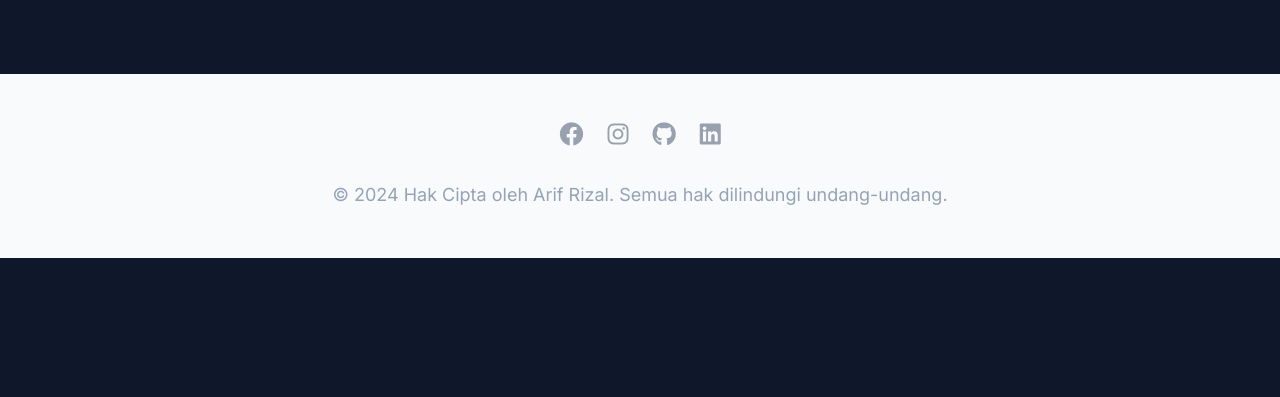
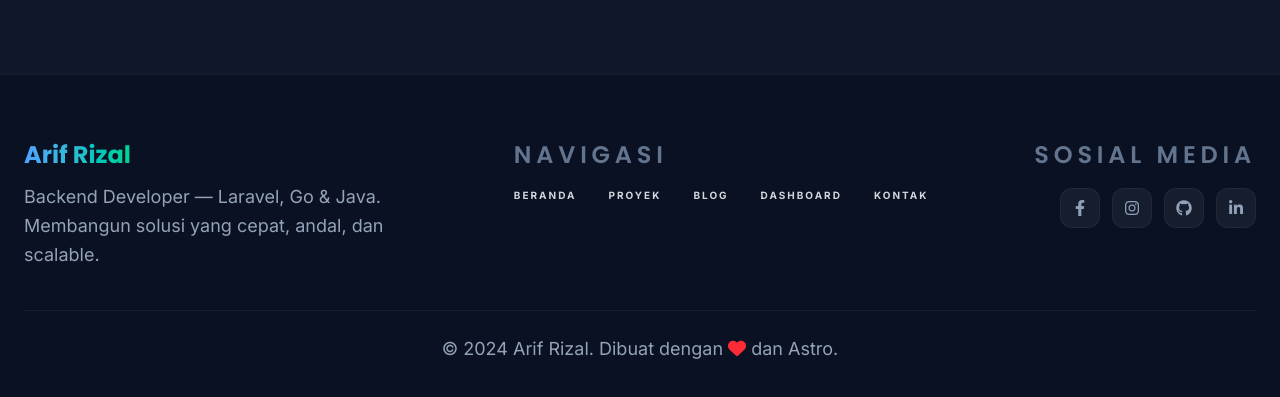
Before and after one commit to arif-rizal1122/arif-rizal1122.github.io, an Astro site: page / in a window 1280 px wide. Shown: the part 4178-4575 px from the top of the page. Before the commit the page ends 4436 px from the top, so only its background shows below. Built offline with nearby package versions, Linux system fonts and the light colour scheme; Astro itself is replaced by a stand-in of ours.

Commit message:
style: redesign footer to match app design standard
- Dark navy background with subtle top border, consistent with site theme
- Brand block with gradient logo + tagline
- Navigation and social columns using navbar-style uppercase links
- Rounded icon buttons with brand-colored hover states

```diff
--- a/src/layouts/Layout.astro
+++ b/src/layouts/Layout.astro
@@ -43,15 +43,50 @@ const { title, noindex = false, noFooter = false } = Astro.props;
 		</main>
 
     {!noFooter && (
-    <footer class="bg-gray-50 dark:bg-gray-800 py-12">
-      <div class="container mx-auto px-4 text-center">
-        <div class="flex justify-center space-x-6 mb-8">
-          <a href="javascript:void(0)" aria-label="Facebook" class="text-gray-400 hover:text-indigo-500 transition-colors"><i class="fab fa-facebook text-2xl"></i></a>
-          <a href="javascript:void(0)" aria-label="Instagram" class="text-gray-400 hover:text-indigo-500 transition-colors"><i class="fab fa-instagram text-2xl"></i></a>
-          <a href="https://github.com/arif-rizal1122" aria-label="GitHub" target="_blank" class="text-gray-400 hover:text-indigo-500 transition-colors"><i class="fab fa-github text-2xl"></i></a>
-          <a href="javascript:void(0)" aria-label="LinkedIn" class="text-gray-400 hover:text-indigo-500 transition-colors"><i class="fab fa-linkedin text-2xl"></i></a>
+    <footer class="bg-[#0a1122] border-t border-white/5 py-12 md:py-16 mt-auto">
+      <div class="container mx-auto px-4 md:px-6">
+        <div class="flex flex-col md:flex-row items-center md:items-start justify-between gap-10 md:gap-16 mb-10">
+          <!-- Brand -->
+          <div class="text-center md:text-left max-w-sm">
+            <a
+              href="/"
+              class="inline-block font-bold font-['Poppins'] bg-gradient-to-r from-blue-400 to-emerald-400 bg-clip-text text-transparent hover:scale-105 transition-transform text-xl md:text-2xl"
+            >
+              Arif Rizal
+            </a>
+            <p class="mt-3 text-sm text-slate-400 leading-relaxed">
+              Backend Developer — Laravel, Go &amp; Java. Membangun solusi yang cepat, andal, dan scalable.
+            </p>
+          </div>
+
+          <!-- Navigasi -->
+          <nav class="text-center md:text-left">
+            <h4 class="text-[10px] font-bold uppercase tracking-[0.2em] text-slate-500 mb-4">Navigasi</h4>
+            <div class="flex flex-wrap justify-center md:justify-start gap-x-8 gap-y-2.5">
+              <a href="/#beranda" class="text-[10px] font-bold uppercase tracking-[0.2em] text-gray-300 hover:text-blue-400 transition-colors">Beranda</a>
+              <a href="/projects" class="text-[10px] font-bold uppercase tracking-[0.2em] text-gray-300 hover:text-blue-400 transition-colors">Proyek</a>
+              <a href="/blog" class="text-[10px] font-bold uppercase tracking-[0.2em] text-gray-300 hover:text-blue-400 transition-colors">Blog</a>
+              <a href="/dashboard" class="text-[10px] font-bold uppercase tracking-[0.2em] text-gray-300 hover:text-blue-400 transition-colors">Dashboard</a>
+              <a href="/contact" class="text-[10px] font-bold uppercase tracking-[0.2em] text-gray-300 hover:text-blue-400 transition-colors">Kontak</a>
+            </div>
+          </nav>
+
+          <!-- Sosial -->
+          <div class="text-center md:text-right">
+            <h4 class="text-[10px] font-bold uppercase tracking-[0.2em] text-slate-500 mb-4">Sosial Media</h4>
+            <div class="flex justify-center md:justify-end space-x-3">
+              <a href="javascript:void(0)" aria-label="Facebook" class="w-10 h-10 rounded-xl bg-white/5 border border-white/5 flex items-center justify-center text-slate-400 hover:text-white hover:bg-blue-600 hover:border-blue-600 transition-all"><i class="fab fa-facebook-f"></i></a>
+              <a href="javascript:void(0)" aria-label="Instagram" class="w-10 h-10 rounded-xl bg-white/5 border border-white/5 flex items-center justify-center text-slate-400 hover:text-white hover:bg-pink-600 hover:border-pink-600 transition-all"><i class="fab fa-instagram"></i></a>
+              <a href="https://github.com/arif-rizal1122" aria-label="GitHub" target="_blank" class="w-10 h-10 rounded-xl bg-white/5 border border-white/5 flex items-center justify-center text-slate-400 hover:text-white hover:bg-slate-700 hover:border-slate-700 transition-all"><i class="fab fa-github"></i></a>
+              <a href="javascript:void(0)" aria-label="LinkedIn" class="w-10 h-10 rounded-xl bg-white/5 border border-white/5 flex items-center justify-center text-slate-400 hover:text-white hover:bg-blue-700 hover:border-blue-700 transition-all"><i class="fab fa-linkedin-in"></i></a>
+            </div>
+          </div>
         </div>
-        <p class="text-gray-500 dark:text-gray-400">&copy; 2024 Hak Cipta oleh Arif Rizal. Semua hak dilindungi undang-undang.</p>
+
+        <!-- Copyright -->
+        <div class="pt-6 border-t border-white/5 text-center">
+          <p class="text-xs text-slate-500">&copy; 2024 Arif Rizal. Dibuat dengan <i class="fas fa-heart text-red-500"></i> dan Astro.</p>
+        </div>
       </div>
     </footer>
     )}
```
